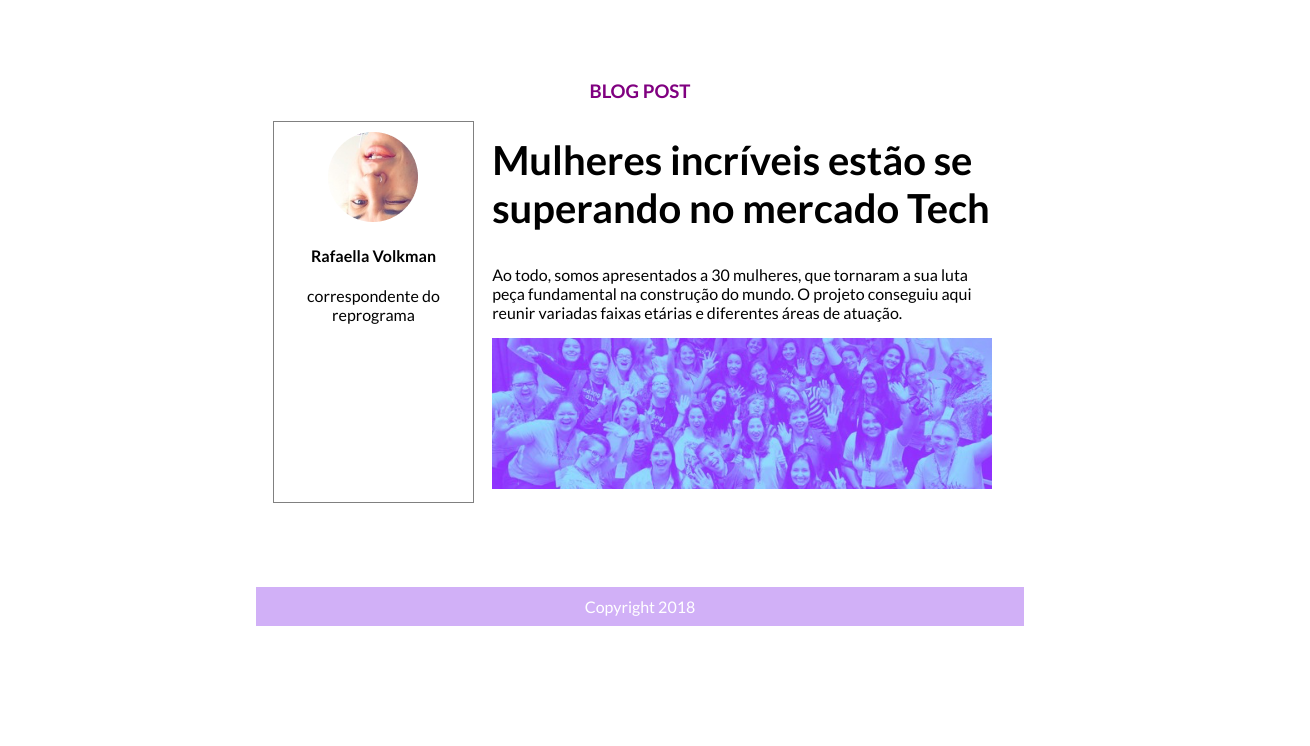
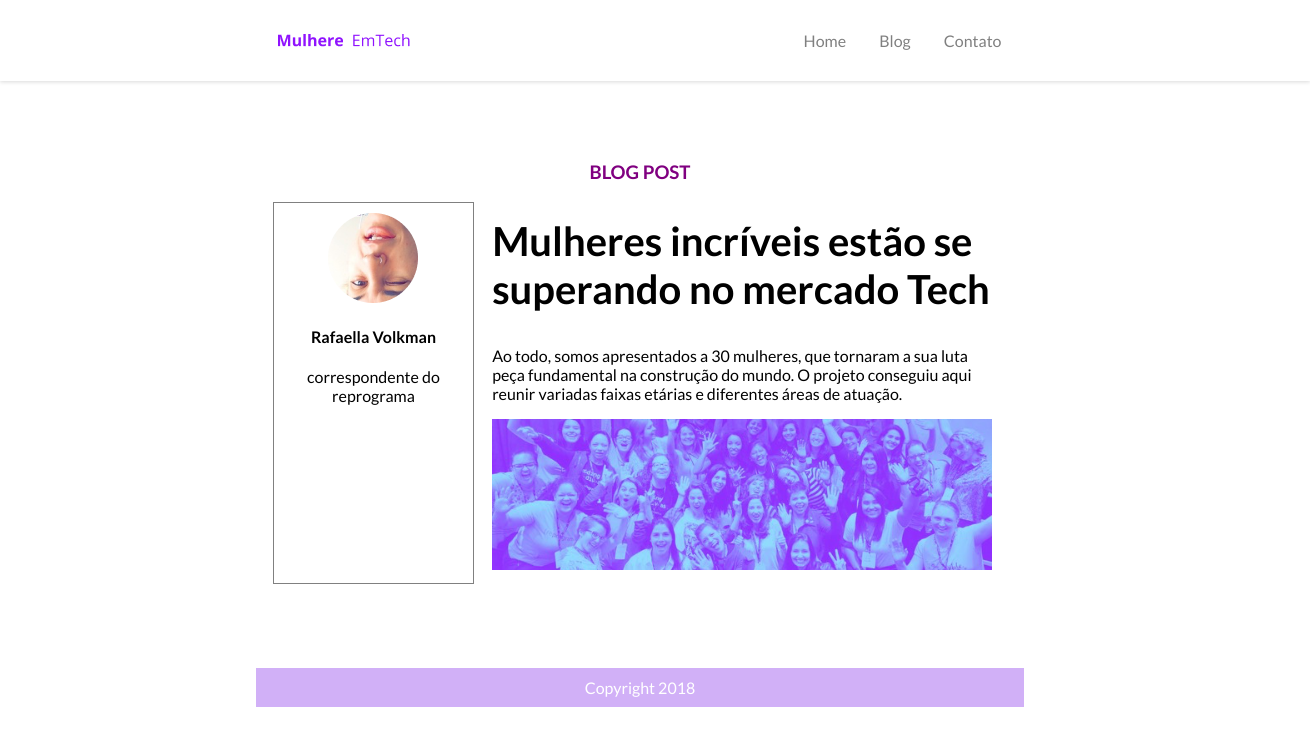
Before and after one commit to Bah-FSA/website-semantico, a plain HTML site: page index.html in a window 1280 px wide. Shown: the whole page, 1310 px wide, since content can reach past the window. Drawn offline with Linux system fonts and the light colour scheme.

Commit message:
website-semantico
Adição do navbar

```diff
--- a/css/style.css
+++ b/css/style.css
@@ -3,6 +3,32 @@ body{
     font-family: 'Lato', sans-serif;
     text-align: center;
     margin: 0 auto;
+}
+
+.menu{
+    display:inline-block;
+}
+a{
+    text-decoration: none;
+    color: gray;
+}
+.topbar{
+    box-shadow: 0 1px 4px rgba(0,0,0,.15);
+    width:100%;
+    margin-top: 0;
+    padding: 15px;
+
+}
+
+.topbar img{
+    margin-right: 350px;
+}
+.menu__item{
+    list-style: none;
+    display: inline-block;
+    margin-right: 30px;
+
+
 }
 
 header{
--- a/index.html
+++ b/index.html
@@ -8,6 +8,17 @@
     </head>
 
     <body>
+    <nav class="topbar">
+        <a href="#"> <img src="img/logo.png" alt="logo mulheres em tech">
+        </a>
+
+        <ul class="menu">
+            <li class="menu__item"><a href="#">Home</a></li>
+            <li class="menu__item"><a href="#">Blog</a></li>
+            <li class="menu__item"><a href="#">Contato</a></li>
+        </ul>
+    </nav>
+
     <section class="principal">
         <header>
             <h3>BLOG POST</h3>
```
Also changed, not shown: img/logo.png (added).
